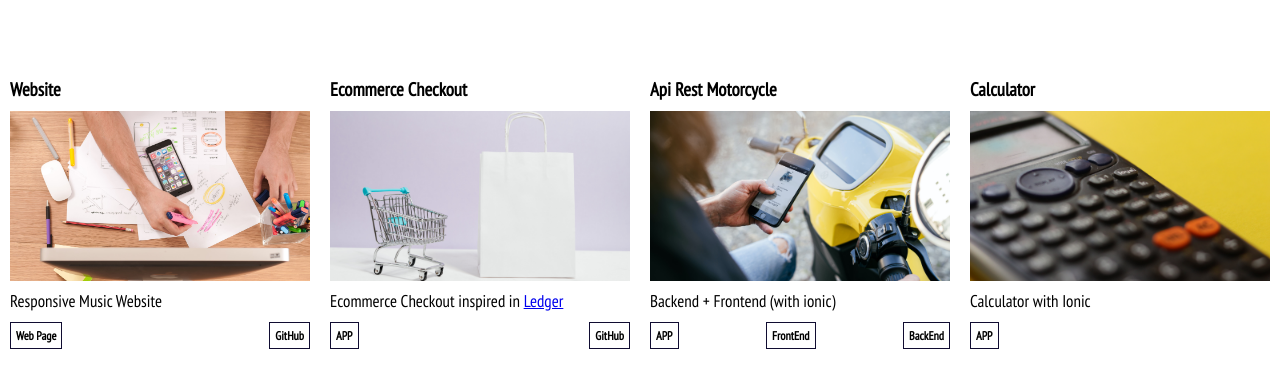
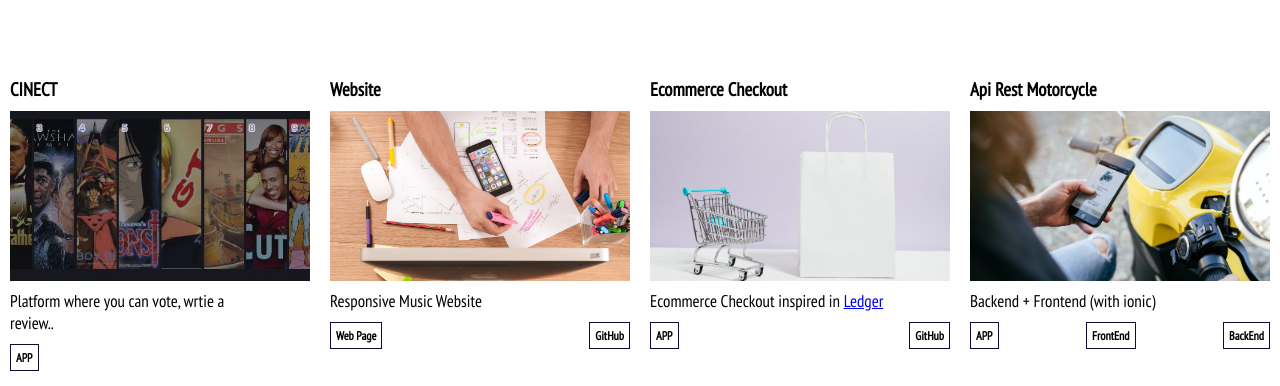
Before and after one commit to gagan-daka/portafolio, a plain HTML site: page html/project.html in a window 1280 px wide. Shown: the part 200-586 px from the top of the page. Drawn offline with Linux system fonts and the light colour scheme.

Commit message:
fixing small issues

```diff
--- a/html/project.html
+++ b/html/project.html
@@ -50,6 +50,16 @@
     <div class="project-container">
         <h2>Projects</h2>
         <div class="project-container--detail">
+
+            <div class="project-container--detail__app">
+                <h3>CINECT</h3>
+                <img src="../img/cinect-bg.JPG" alt="cinect">
+                <p>Platform where you can vote, wrtie a review..</p>
+                <div class="more-info">
+                    <a href="https://elenamontiel7e4.alwaysdata.net/register" target="_blank">APP</a>
+                </div>
+            </div>
+
             <div class="project-container--detail__website">
                 <h3>Website</h3>
                 <img src="../img/website.jpg" alt="Pexels">
@@ -59,6 +69,8 @@
                     <a href="https://github.com/gagan-daka/webmusical" target="_blank">GitHub</a>
                 </div>
             </div>
+
+
 
             <div class="project-container--detail__app">
                 <h3>Ecommerce Checkout </h3>
```
Also changed, not shown: index.html (+0 -2 lines), img/cinect-bg.JPG (added).
